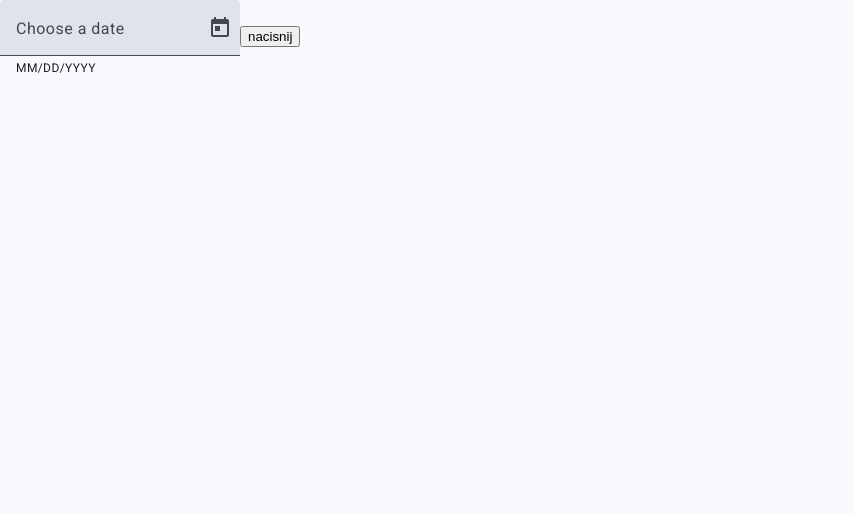
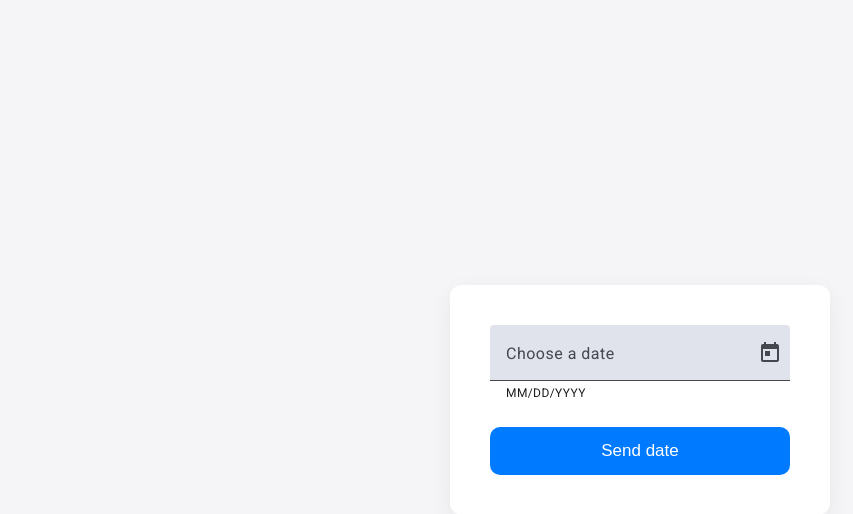
Before and after one commit to Dyzio9666/Czerwone-drzewo-Parking-frontend, an Angular app: page /date in a window 1280 px wide. Shown: the top 514 px of the page, without its empty margins (0-853 px from the left). Built offline with nearby package versions, Linux system fonts and the light colour scheme.

Commit message:
bigneststep

```diff
--- a/src/app/app.routes.ts
+++ b/src/app/app.routes.ts
@@ -2,6 +2,7 @@ import { Routes } from '@angular/router';
 import { Auth } from './components/auth/auth';
 import { DatePicker } from './components/date-picker/date-picker';
 import { Register } from './components/register/register';
+import { PlacePicker } from './components/place-picker/place-picker';
 
 export const routes: Routes = [
     {
@@ -15,5 +16,9 @@ export const routes: Routes = [
     {
         path: 'register',
         component : Register
+    },
+    {
+        path : 'place-picker',
+        component : PlacePicker
     }
 ];
--- a/src/app/components/date-picker/date-picker.css
+++ b/src/app/components/date-picker/date-picker.css
@@ -0,0 +1,97 @@
+
+body,
+html {
+  margin: 0;
+  padding: 0;
+  min-height: 100vh;
+  display: flex;
+  align-items: center;
+  justify-content: center;
+  font-family: -apple-system, BlinkMacSystemFont, "Segoe UI", Roboto,
+    "Helvetica Neue", Arial, sans-serif;
+  background-color: #f5f5f7;
+  color: #1d1d1f;
+  -webkit-font-smoothing: antialiased;
+  -moz-osx-font-smoothing: grayscale;
+}
+
+
+div {
+  background: #ffffff;
+  padding: 40px;
+  border-radius: 12px;
+  box-shadow: 0 8px 24px rgba(0, 0, 0, 0.06);
+  max-width: 380px;
+  width: 100%;
+  box-sizing: border-box;
+  display: flex;
+  flex-direction: column;
+  gap: 16px;
+}
+
+
+mat-form-field {
+  width: 100%;
+}
+
+.mat-form-field-appearance-outline .mat-form-field-outline {
+  color: #d2d2d7 !important;
+  opacity: 1 !important;
+}
+
+.mat-form-field-appearance-outline.mat-focused .mat-form-field-outline-thick {
+  color: #007aff !important;
+}
+
+.mat-form-field .mat-label {
+  color: #8a8a8e;
+}
+
+
+.mat-form-field.mat-focused .mat-label {
+  color: #007aff !important;
+}
+
+
+input.mat-input-element {
+  color: #1d1d1f;
+  caret-color: #007aff;
+}
+
+
+.mat-hint {
+  color: #6e6e73;
+}
+
+
+mat-datepicker-toggle .mat-icon {
+  color: #8a8a8e;
+}
+
+
+.mat-form-field.mat-focused mat-datepicker-toggle .mat-icon {
+  color: #007aff !important;
+}
+
+button {
+  background-color: #007aff;
+  color: white;
+  font-size: 17px;
+  font-weight: 500;
+  border: none;
+  border-radius: 10px;
+  padding: 14px 20px;
+  width: 100%;
+  cursor: pointer;
+  transition: background-color 0.2s ease, transform 0.1s ease;
+  margin-top: 10px;
+}
+
+button:hover {
+  background-color: #0070e0;
+}
+
+button:active {
+  transform: scale(0.98);
+  background-color: #0062c4;
+}
--- a/src/app/components/date-picker/date-picker.html
+++ b/src/app/components/date-picker/date-picker.html
@@ -1,3 +1,5 @@
+<body>
+    <div>
         <mat-form-field>
             <mat-label>Choose a date</mat-label>
             <input matInput #dateinput name="selectedDate" [matDatepicker]="picker">
@@ -6,4 +8,6 @@
             <mat-datepicker #picker></mat-datepicker>
         </mat-form-field>
 
-<button (click)="toggle()"> nacisnij</button>
+        <button (click)="toggle()">Send date</button>
+    </div>
+</body>
--- a/src/app/components/date-picker/date-picker.ts
+++ b/src/app/components/date-picker/date-picker.ts
@@ -2,6 +2,8 @@ import { Component, ElementRef, ViewChild } from '@angular/core';
 import { MatDatepickerModule } from '@angular/material/datepicker';
 import { MatFormField } from '@angular/material/form-field';
 import { MatInputModule } from '@angular/material/input';
+import { Router } from '@angular/router';
+import { sendDateInfo } from '../../services/sendDateInfoservice';
 
 @Component({
   selector: 'date-picker',
@@ -10,10 +12,19 @@ import { MatInputModule } from '@angular/material/input';
   styleUrl: './date-picker.css',
 })
 export class DatePicker {
+  constructor(
+    private readonly router : Router,
+    private readonly currentDateService : sendDateInfo
+  ){
+
+  }
   @ViewChild('dateinput') date? : ElementRef
 
 
   toggle(){
+    this.currentDateService.updateDateInfo(this.date?.nativeElement.value)
+    // console.log(this.currentDateService.currentDateValue$)
       console.log(this.date?.nativeElement.value)
+    this.router.navigate(['/place-picker'])
   }
 }
--- /dev/null
+++ b/src/app/components/place-picker/place-picker.html
@@ -0,0 +1,9 @@
+
+
+
+@for(place of parkingSpaces ; track place){
+    <div>
+        <p>{{place.id}}</p>
+    </div>
+}
+<button (click)="test()">eloeleo</button>
--- /dev/null
+++ b/src/app/components/place-picker/place-picker.ts
@@ -0,0 +1,42 @@
+import { Component, Input, OnDestroy, OnInit } from '@angular/core';
+import { sendDateInfo } from '../../services/sendDateInfoservice';
+import { Subscription } from 'rxjs';
+interface parkingSpace {
+  id : number,
+  status : boolean,
+
+}
+@Component({
+  selector: 'app-place-picker',
+  imports: [],
+  templateUrl: './place-picker.html',
+  styleUrl: './place-picker.css',
+})
+export class PlacePicker implements OnDestroy{
+  constructor(
+    private readonly reciveDateInfo : sendDateInfo
+  ){
+    for(let i = 0 ;i < this.amountOfPlaces;i++){
+      let new_parkingSpace : parkingSpace = {id : i , status : true}
+      this.parkingSpaces.push(new_parkingSpace)
+    }
+  }
+  Date : string = ''
+   dateSubsription : Subscription | undefined;
+  parkingSpaces : parkingSpace[] = []
+  amountOfPlaces = 20;
+
+    test(){
+    this.dateSubsription = this.reciveDateInfo.currentDateValue$.subscribe(newDate =>{
+        console.log(newDate)
+    })
+  }
+
+
+
+  ngOnDestroy(): void {
+    if(this.dateSubsription){
+      this.dateSubsription.unsubscribe();
+    }
+  }
+}
--- /dev/null
+++ b/src/app/services/sendDateInfoservice.ts
@@ -0,0 +1,15 @@
+import { Injectable } from "@angular/core";
+import { BehaviorSubject } from "rxjs";
+
+@Injectable({
+    providedIn : 'root'
+})
+
+export class sendDateInfo{
+    currentDateSubject = new BehaviorSubject<string | null>(null);
+    currentDateValue$ = this.currentDateSubject.asObservable()
+    updateDateInfo(newDate :string){
+        console.log(newDate)
+        this.currentDateSubject.next(newDate)
+    }
+}
```
Also changed, not shown: src/app/components/place-picker/place-picker.css (added), 1 other file (tests, documents, lock files or other folders). Lines whose indentation alone changed are shown as unchanged.
